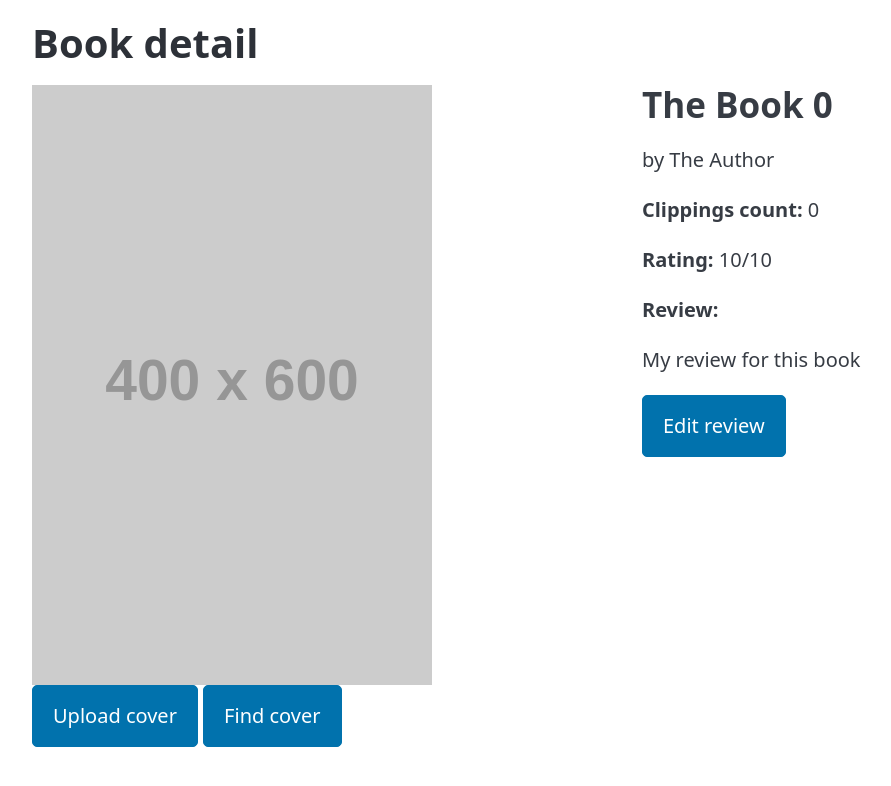
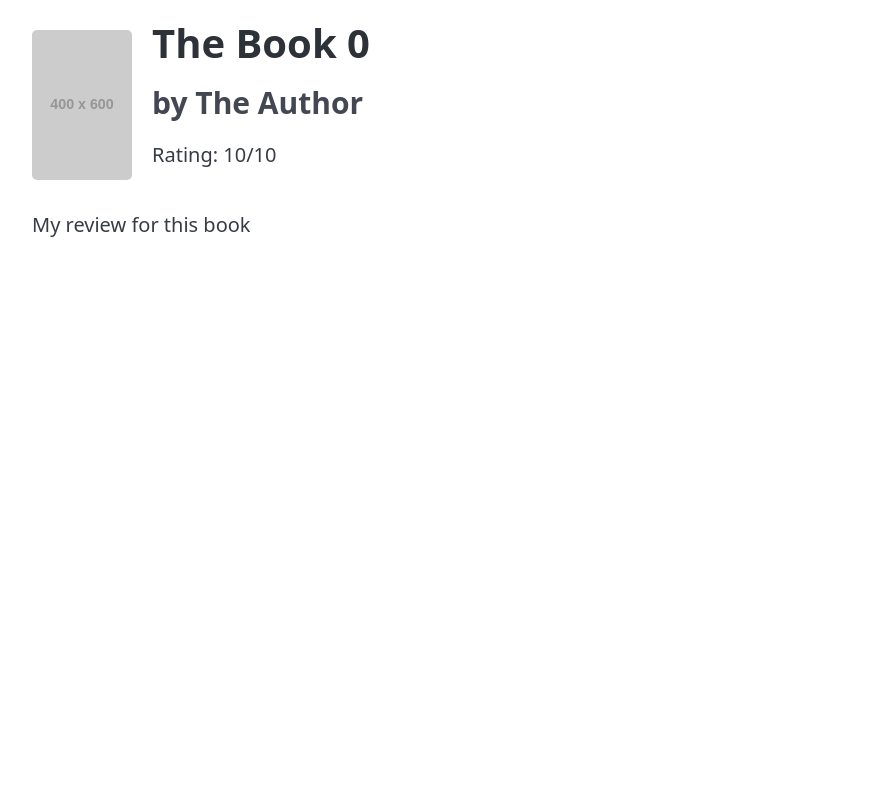
Before and after one commit to yakimka/clippings, a FastAPI app: a page that uses clippings/books/presenters/templates/base.jinja2 in a window 1280 px wide. Shown: the top 786 px of the page, without its empty margins (8-899 px from the left). Run offline with FastAPI, Linux system fonts and the light colour scheme; grey boxes labelled with a size stand in for pictures from a placeholder-image service; some libraries are stand-ins or nearby versions.

Commit message:
Change page detail

```diff
--- a/clippings/books/presenters/books_detail_presenter.py
+++ b/clippings/books/presenters/books_detail_presenter.py
@@ -17,9 +17,8 @@ if TYPE_CHECKING:
 
 
 @dataclass
-class BookFieldDTO:
-    label: str
-    value: str
+class ClippingDTO:
+    pass
 
 
 @dataclass
@@ -27,11 +26,10 @@ class BooksDetailDTO:
     page_title: str
     actions: list[ActionDTO]
     cover_url: str
-    title: BookFieldDTO
-    author: BookFieldDTO
-    rating: BookFieldDTO
-    review: BookFieldDTO
-    count_of_clippings: BookFieldDTO
+    title: str
+    author: str
+    rating: str
+    review: str
 
     @property
     def actions_map(self) -> dict[str, ActionDTO]:
@@ -60,7 +58,7 @@ class BooksDetailPresenter:
             )
 
         return BooksDetailDTO(
-            page_title="Book detail",
+            page_title=f"{book.title} Clippings",
             actions=[
                 ActionDTO(
                     id="upload_cover",
@@ -72,16 +70,12 @@ class BooksDetailPresenter:
                     label="Find cover",
                     url=UrlDTO.from_template(find_cover_url, book_id=book_id),
                 ),
-                ActionDTO(id="edit_review", label="Edit review", url=None),
             ],
             cover_url="https://placehold.co/400x600",
-            title=BookFieldDTO(label="", value=book.title),
-            author=BookFieldDTO(label="", value=f"by {book.author_name}"),
-            rating=BookFieldDTO(label="Rating:", value="10/10"),
-            review=BookFieldDTO(label="Review:", value="My review for this book"),
-            count_of_clippings=BookFieldDTO(
-                label="Clippings count:", value=str(len(book.clippings))
-            ),
+            title=book.title,
+            author=f"by {book.author_name}",
+            rating="Rating: 10/10",
+            review="My review for this book",
         )
 
 
--- a/clippings/books/presenters/books_page_presenter.py
+++ b/clippings/books/presenters/books_page_presenter.py
@@ -19,7 +19,6 @@ if TYPE_CHECKING:
 
 @dataclass
 class BookOnPageDTO:
-    book_id: str
     cover_url: str
     name: str
     clippings_count: int
@@ -72,7 +71,6 @@ class BooksPagePresenter:
             page_title="Books",
             books=[
                 BookOnPageDTO(
-                    book_id=book.id,
                     cover_url="https://placehold.co/400x600",
                     name=f"{book.title} by {book.author_name}",
                     clippings_count=len(book.clippings),
--- a/clippings/books/presenters/templates/base.jinja2
+++ b/clippings/books/presenters/templates/base.jinja2
@@ -4,6 +4,7 @@
     <meta charset="utf-8">
     <meta name="viewport" content="width=device-width, initial-scale=1">
     <meta name="color-scheme" content="light dark">
+    <style>{% block style %}{% endblock %}</style>
     <link rel="stylesheet" href="https://cdn.jsdelivr.net/npm/@picocss/pico@2/css/pico.min.css">
     <script src="https://unpkg.com/htmx.org@2.0.2" integrity="sha384-Y7hw+L/jvKeWIRRkqWYfPcvVxHzVzn5REgzbawhxAuQGwX1XWe70vji+VSeHOThJ" crossorigin="anonymous"></script>
     <title>{% block title %}{% endblock %}</title>
--- /dev/null
+++ b/clippings/books/presenters/templates/book_cover.css
@@ -0,0 +1,3 @@
+.book-cover {
+    border-radius: var(--pico-border-radius);
+}
--- a/clippings/books/presenters/templates/books_detail.jinja2
+++ b/clippings/books/presenters/templates/books_detail.jinja2
@@ -1,26 +1,23 @@
 {% extends "base.jinja2" %}
 {% block title %}{{ data.page_title }}{% endblock %}
+{% block style %}
+{% include "book_cover.css" %}
+{% endblock %}
 {% block body %}
 <main class="container">
-    <h1>{{ data.page_title }}</h1>
-
-    <div class="grid">
+    <section style="display: flex; align-items: center; gap: var(--pico-spacing);">
         <div>
-            <img src="{{ data.cover_url }}" width="400" alt="Book Image">
-            <div>
-                <button>{{ data.actions_map.upload_cover.label }}</button>
-                <button>{{ data.actions_map.find_cover.label }}</button>
-            </div>
+            <img src="{{ data.cover_url }}" width="100" alt="Book Image" class="book-cover">
         </div>
         <div>
-            <h2>{{ data.title.value }}</h2>
-            <p>{{ data.author.value }}</p>
-            <p><b>{{ data.count_of_clippings.label }}</b> {{ data.count_of_clippings.value }}</p>
-            <p><b>{{ data.rating.label }}</b> {{ data.rating.value }}</p>
-            <p><b>{{ data.review.label }}</b></p>
-            <p>{{ data.review.value }}</p>
-            <button>{{ data.actions_map.edit_review.label }}</button>
+            <h1>{{ data.title }}</h1>
+            <h3>{{ data.author }}</h3>
+            <p>{{ data.rating }}</p>
         </div>
-    </div>
+    </section>
+
+    <section>
+        <p>{{ data.review }}</p>
+    </section>
 </main>
 {% endblock %}
--- a/clippings/books/presenters/templates/books_page.jinja2
+++ b/clippings/books/presenters/templates/books_page.jinja2
@@ -1,5 +1,8 @@
 {% extends "base.jinja2" %}
 {% block title %}{{ data.page_title }}{% endblock %}
+{% block style %}
+{% include "book_cover.css" %}
+{% endblock %}
 {% block body %}
 <main class="container">
     <h1>{{ data.page_title }}</h1>
@@ -24,7 +27,7 @@
         <tr>
             <th scope="row">
                 <a href="{{ book.actions_map.view_book.url.value }}">
-                    <img src="{{ book.cover_url }}" width="100" alt="Book Image">
+                    <img src="{{ book.cover_url }}" width="100" alt="Book Image" class="book-cover">
                 </a>
             </th>
             <td>
--- a/clippings/web/main.py
+++ b/clippings/web/main.py
@@ -1,3 +1,5 @@
+from random import randint  # noqa: DUO102
+
 from fastapi import FastAPI
 from fastapi.responses import HTMLResponse, Response
 
@@ -17,7 +19,14 @@ from clippings.test.object_mother import ObjectMother
 app = FastAPI()
 
 mother = ObjectMother()
-all_books = [mother.book(id=f"book:{i}", title=f"The Book {i}") for i in range(100)]
+all_books = [
+    mother.book(
+        id=f"book:{i}",
+        title=f"The Book {i}",
+        clippings=[mother.clipping() for _ in range(randint(0, 10))],  # noqa: S311
+    )
+    for i in range(100)
+]
 books_map = {book.id: book for book in all_books}
 
 
```
Also changed, not shown: tests/test_presenters/test_books_detail_presenter.py (+4 -6 lines), tests/test_presenters/test_books_page_presenter.py (+0 -2 lines).
